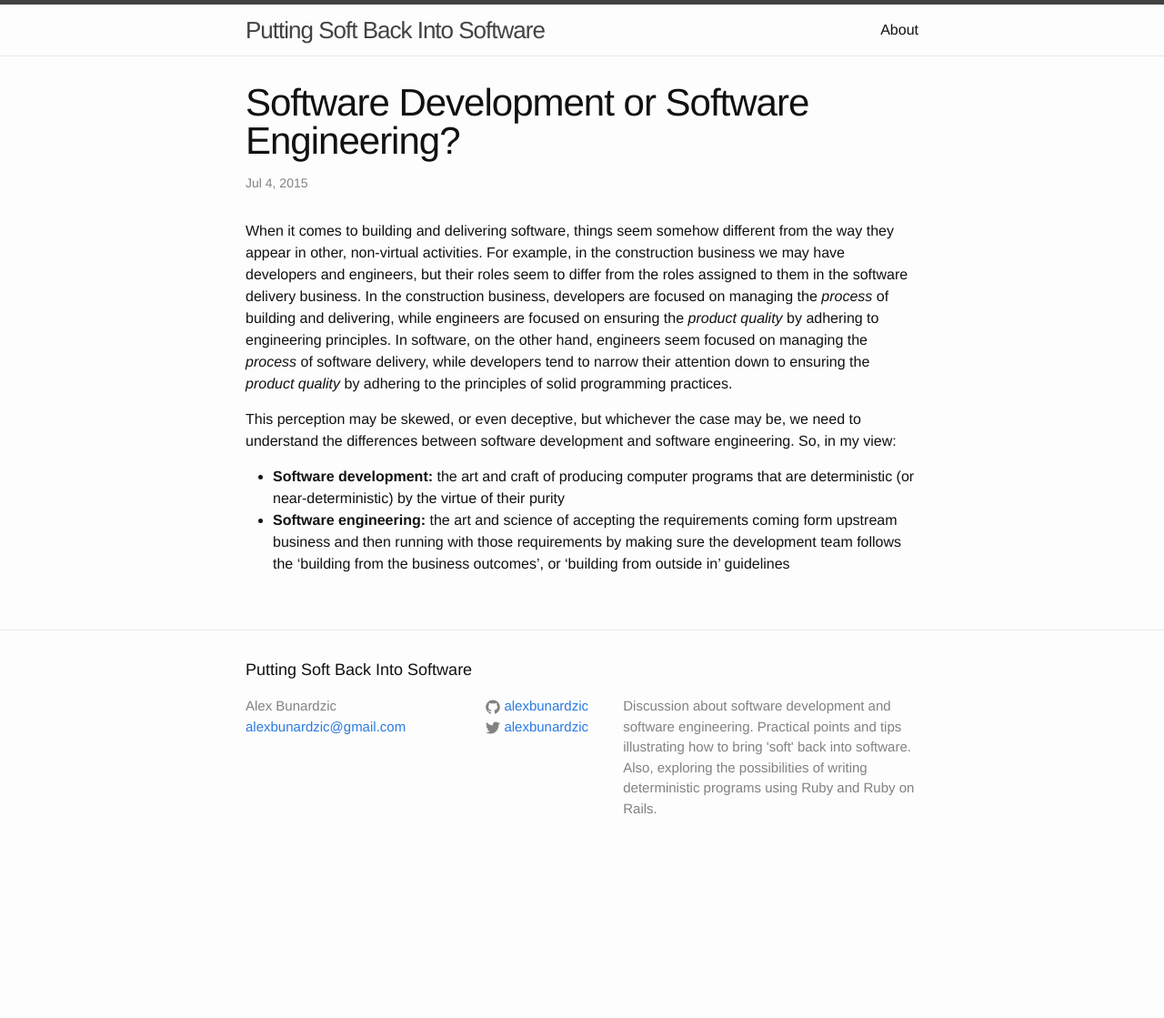
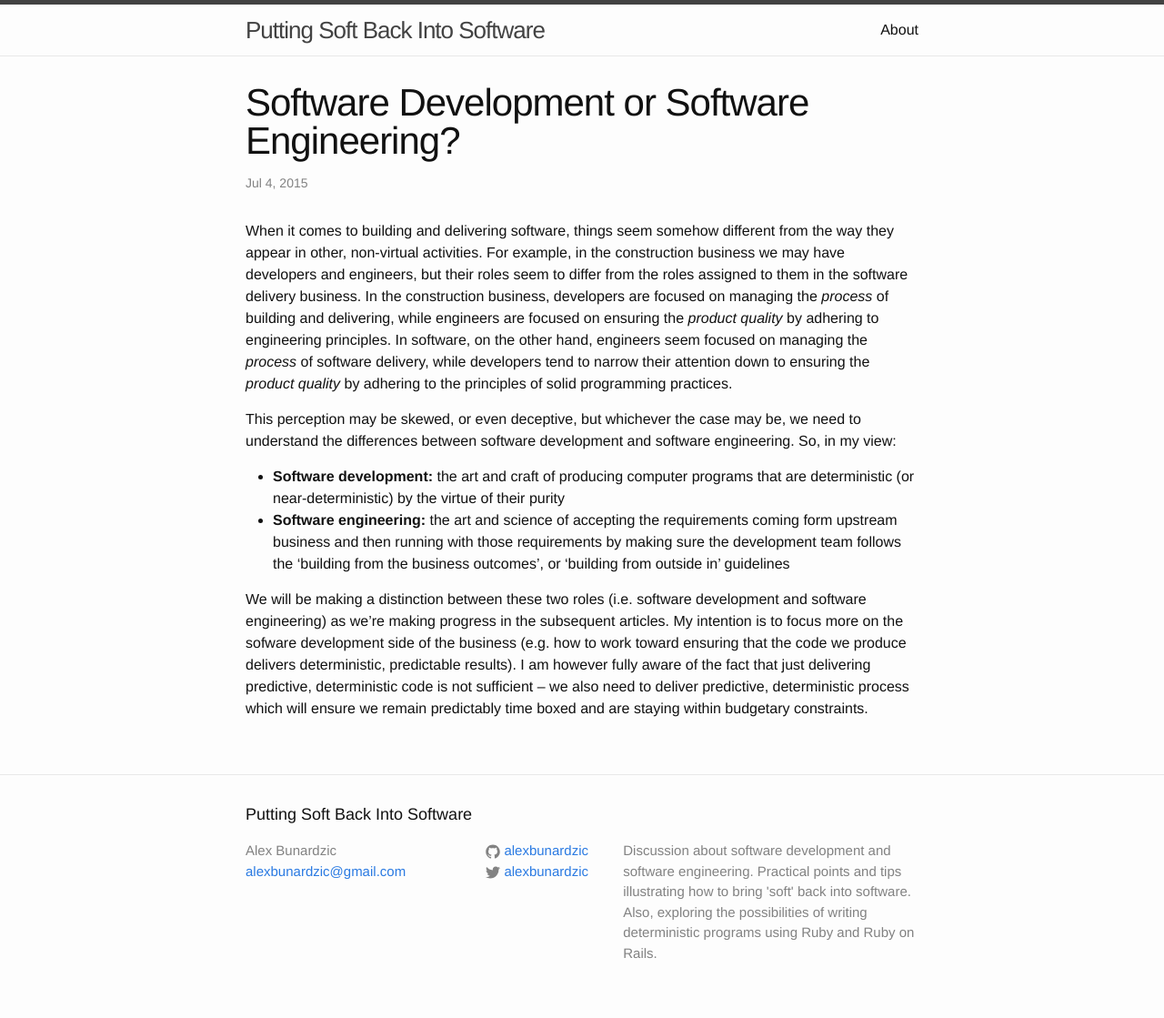
Before and after one commit to alexbunardzic/digitalexprt, a Jekyll site: the page built from _posts/2015-07-03-development-or-engineering.markdown, in a window 1280 px wide. Shown: the whole page at 91% size. Built offline with Jekyll 4.4.1, drawn with Linux system fonts in a browser that asks for light colours; before the commit the page ends 960 px from its top, so only the background shows below that.

Commit message:
Finishing up the first post

```diff
--- a/_posts/2015-07-03-development-or-engineering.markdown
+++ b/_posts/2015-07-03-development-or-engineering.markdown
@@ -10,3 +10,5 @@ This perception may be skewed, or even deceptive, but whichever the case may be,
 
 * **Software development:** the art and craft of producing computer programs that are deterministic (or near-deterministic) by the virtue of their purity
 * **Software engineering:** the art and science of accepting the requirements coming form upstream business and then running with those requirements by making sure the development team follows the 'building from the business outcomes', or 'building from outside in' guidelines
+
+We will be making a distinction between these two roles (i.e. software development and software engineering) as we're making progress in the subsequent articles. My intention is to focus more on the sofware development side of the business (e.g. how to work toward ensuring that the code we produce delivers deterministic, predictable results). I am however fully aware of the fact that just delivering predictive, deterministic code is not sufficient -- we also need to deliver predictive, deterministic process which will ensure we remain predictably time boxed and are staying within budgetary constraints.
```
